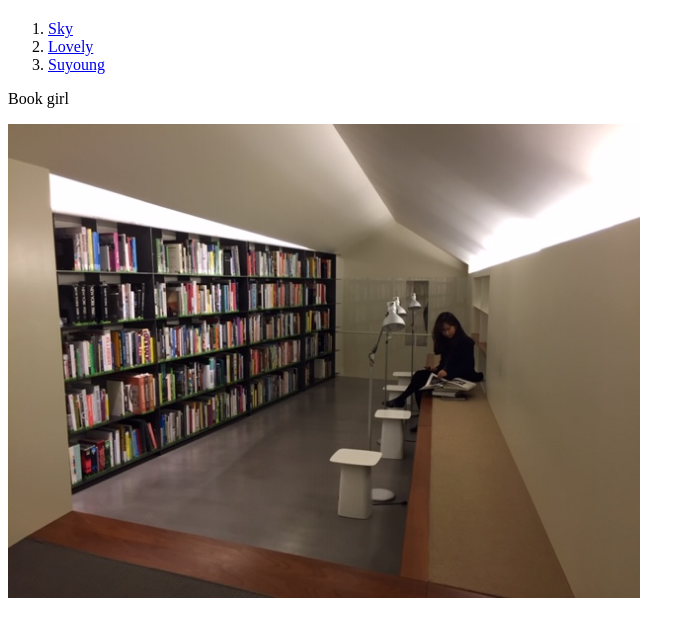
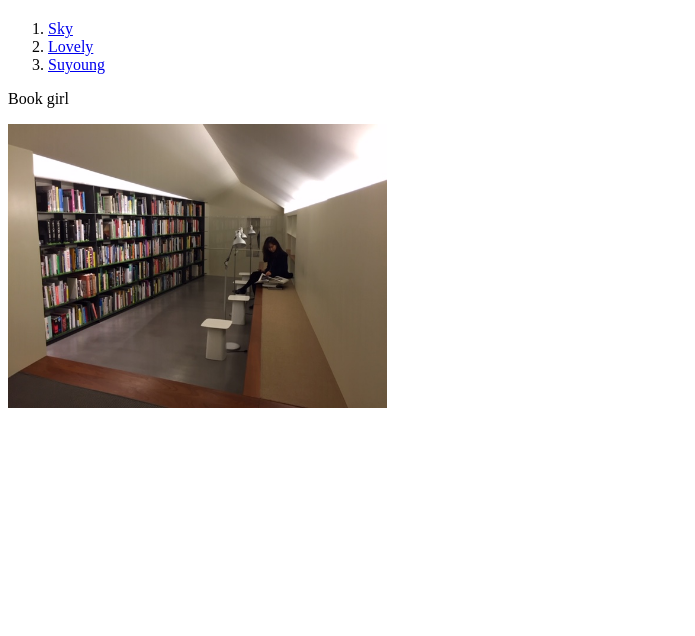
Before and after one commit to maaz37/Inwoo, a plain HTML site: page 3.html in a window 1280 px wide. Shown: the part 60-696 px from the top of the page, without its empty margins (0-695 px from the left). Drawn offline with Linux system fonts and the light colour scheme.

Commit message:
Update 3.html

```diff
--- a/3.html
+++ b/3.html
@@ -15,7 +15,7 @@
   Book girl
 </p>
 <p>
-  <img src="IMG_1623.jpg"width="50%">
+  <img src="IMG_1623.JPG"width="30%">
 </p>
 </body>
 </html>
```
